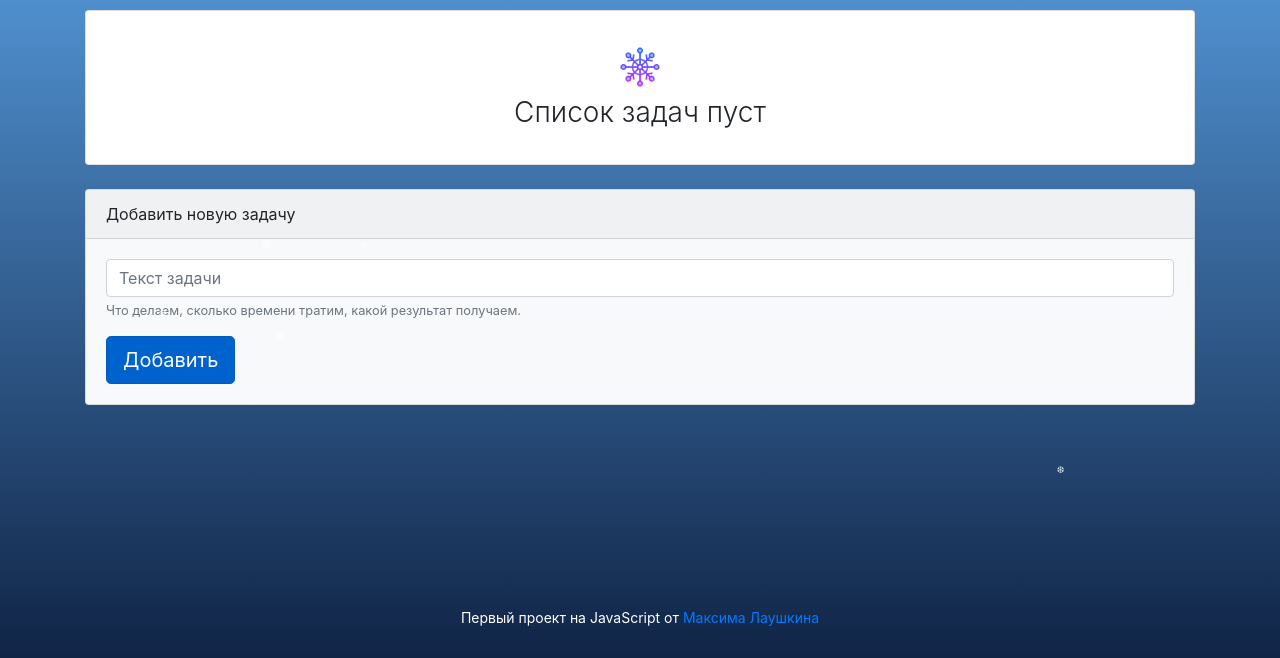
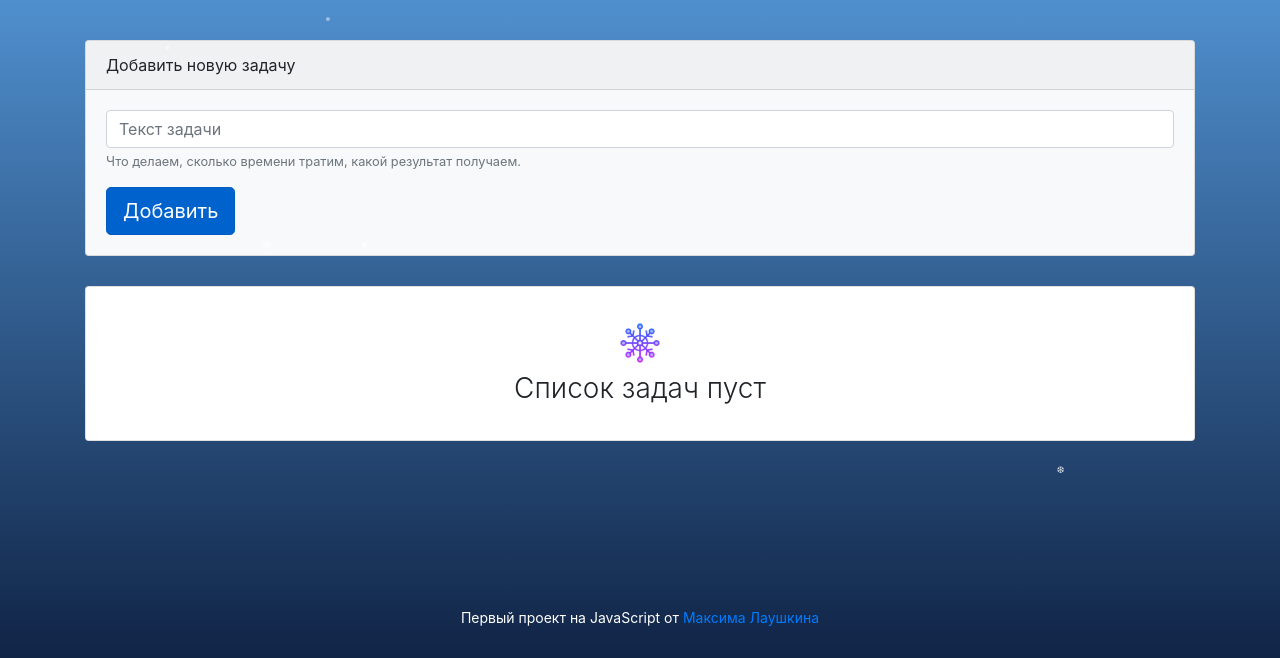
Before and after one commit to MaximLaushkin/New-Year-ToDo, a plain HTML site: page index.html in a window 1280 px wide. Shown: the part 142-800 px from the top of the page. Drawn offline with nearby package versions, Linux system fonts and the light colour scheme.

Commit message:
Добавлена прокрутка сайта и поменяно местами task list и input fileld

```diff
--- a/css/main.css
+++ b/css/main.css
@@ -1,5 +1,8 @@
 html, body {
-  min-height: 100vh;
+  min-height: 100vh; /* Минимальная высота страницы */
+  overflow-y: auto; /* Включаем вертикальную прокрутку */
+  margin: 0; /* Убираем стандартные отступы */
+  padding: 0; /* Убираем стандартные отступы */
 }
 
 body {
@@ -9,34 +12,43 @@ body {
   flex-direction: column;
   justify-content: space-between;
 }
+
 .aside {
   height: 400px;
 }
+
 .main {
   height: 400px;
 }
+
 .d-flex {
   display: flex;
 }
+
 .task-title {
   font-weight: 400;
   padding-top: 5px;
 }
+
 .gray {
   color: #f1e8e8;
 }
+
 .task-title--done {
   text-decoration: line-through;
   color: #CDCDCD;
 }
+
 .task-item__buttons {
   display: flex;
   column-gap: 5px;
 }
+
 .notify-holder {
   height: 60px;
   margin-bottom: 20px;
 }
+
 .empty-list {
   display: flex;
   flex-direction: column;
@@ -45,15 +57,18 @@ body {
   padding-top: 1em;
   padding-bottom: 1em;
 }
+
 .empty-list__title {
   font-size: 28px;
   margin-bottom: 15px;
   font-weight: 300;
 }
+
 .empty-list__icon {
   color: #42BE2A;
   font-size: 32px;
 }
+
 .btn-action {
   background-color: #e0e5ea;
   padding: 8px 10px;
@@ -62,7 +77,6 @@ body {
   border-radius: 4px;
   transition: opacity 0.2s ease-in;
   opacity: 0.5;
-
   display: flex;
   justify-content: center;
   align-items: center;
@@ -84,24 +98,30 @@ body {
 .float-right {
   float: right;
 }
+
 .copyright {
   margin-top: 40px;
   font-size: 14px;
   color: rgb(255, 255, 255);
   text-align: center;
   margin-bottom: 30px;
-  /* position: absolute; */
-  /* bottom: 30px; */
-  /* left: 0; */
-  /* right: 0; */
+}
+
+.card.bg-light {
+  margin-bottom: 20px; /* Отступ между формой и списком */
+}
+
+.card.mb-4 {
+  margin-top: 30px; /* Отступ между списком и другими элементами */
+}
+
+#tasksList {
+  max-height: none; /* Список задач без ограничений по высоте */
+  overflow: visible; /* Показываем всё содержимое */
 }
 
 body {
-  margin: 0;
-  padding: 0;
-  overflow: hidden; /* Чтобы снежинки не прокручивались */
   background: linear-gradient(to bottom, #5da6eb, #102446); /* Фон */
-  height: 100vh;
 }
 
 #snow-container {
--- a/index.html
+++ b/index.html
@@ -13,6 +13,22 @@
 
 		<div class="display-4 mb-2">ToDo приложение</div>
 		<div class="h4 mb-5">список задач на Новый год!</div>
+<!-- Form -->
+		<div class="card bg-light" >
+			<div class="card-header">Добавить новую задачу</div>
+			<div class="card-body">
+				<form id="form">
+					<div class="form-group">
+						<input type="text" class="form-control" id="taskInput" placeholder="Текст задачи" required>
+						<small id="emailHelp" class="form-text text-muted">Что делаем, сколько времени тратим, какой результат получаем.</small>
+					</div>
+					<button type="submit" class="btn btn-primary  btn-lg active">Добавить</button>
+				</form>
+			</div>
+		</div>
+		<!-- //Form  -->
+		<!-- <button id="removeDoneTasks" class="btn btn-secondary mt-4 float-right">Удалить выполненные задачи</button> -->
+
 
 		<!-- List of tasks -->
 		<div class="card mb-4">
@@ -39,21 +55,6 @@
 		</div>
 		<!-- //List of tasks -->
 
-		<!-- Form -->
-		<div class="card bg-light" >
-			<div class="card-header">Добавить новую задачу</div>
-			<div class="card-body">
-				<form id="form">
-					<div class="form-group">
-						<input type="text" class="form-control" id="taskInput" placeholder="Текст задачи" required>
-						<small id="emailHelp" class="form-text text-muted">Что делаем, сколько времени тратим, какой результат получаем.</small>
-					</div>
-					<button type="submit" class="btn btn-primary  btn-lg active">Добавить</button>
-				</form>
-			</div>
-		</div>
-		<!-- //Form  -->
-		<!-- <button id="removeDoneTasks" class="btn btn-secondary mt-4 float-right">Удалить выполненные задачи</button> -->
 
 	</div>
 
```
Lines whose indentation alone changed are shown as unchanged.
